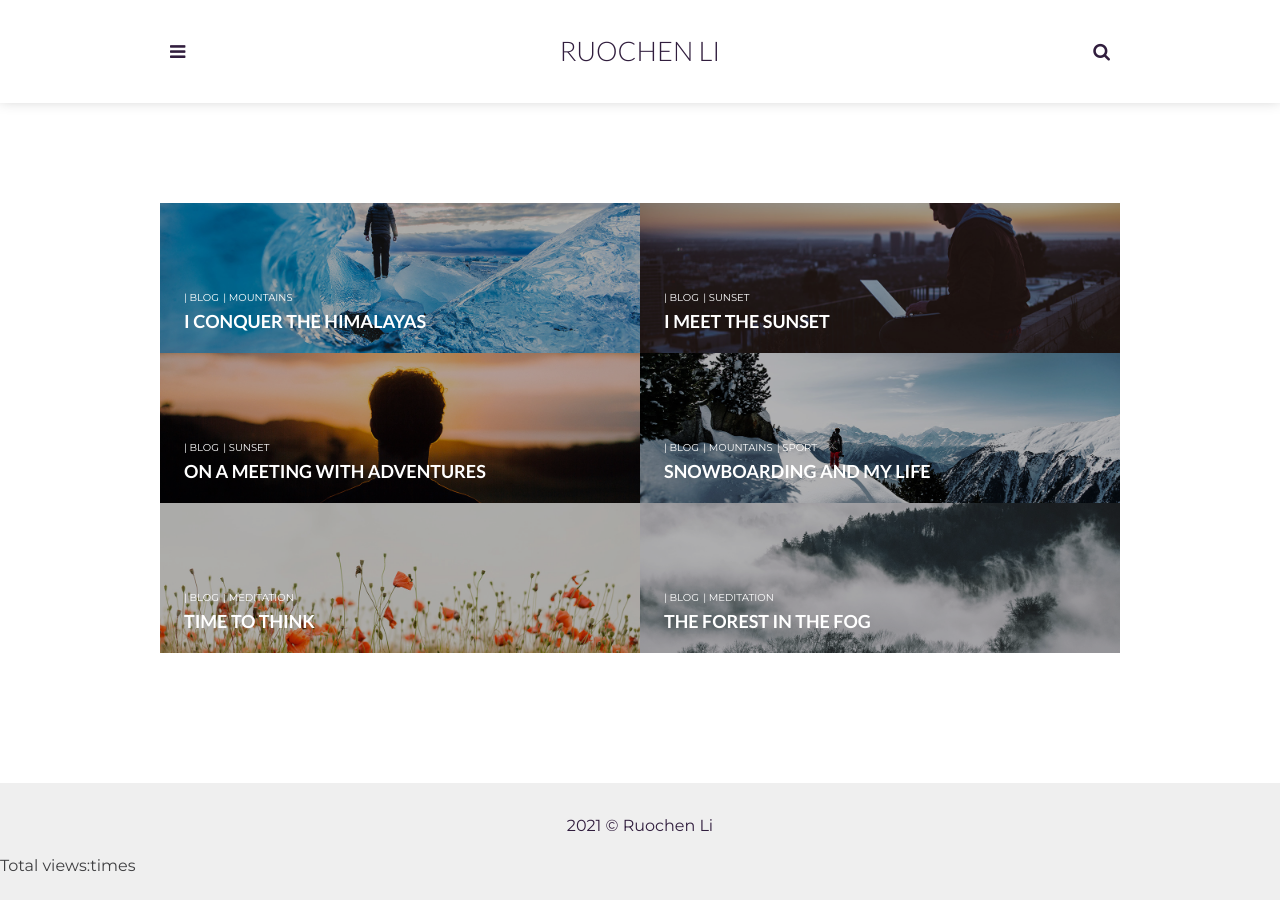
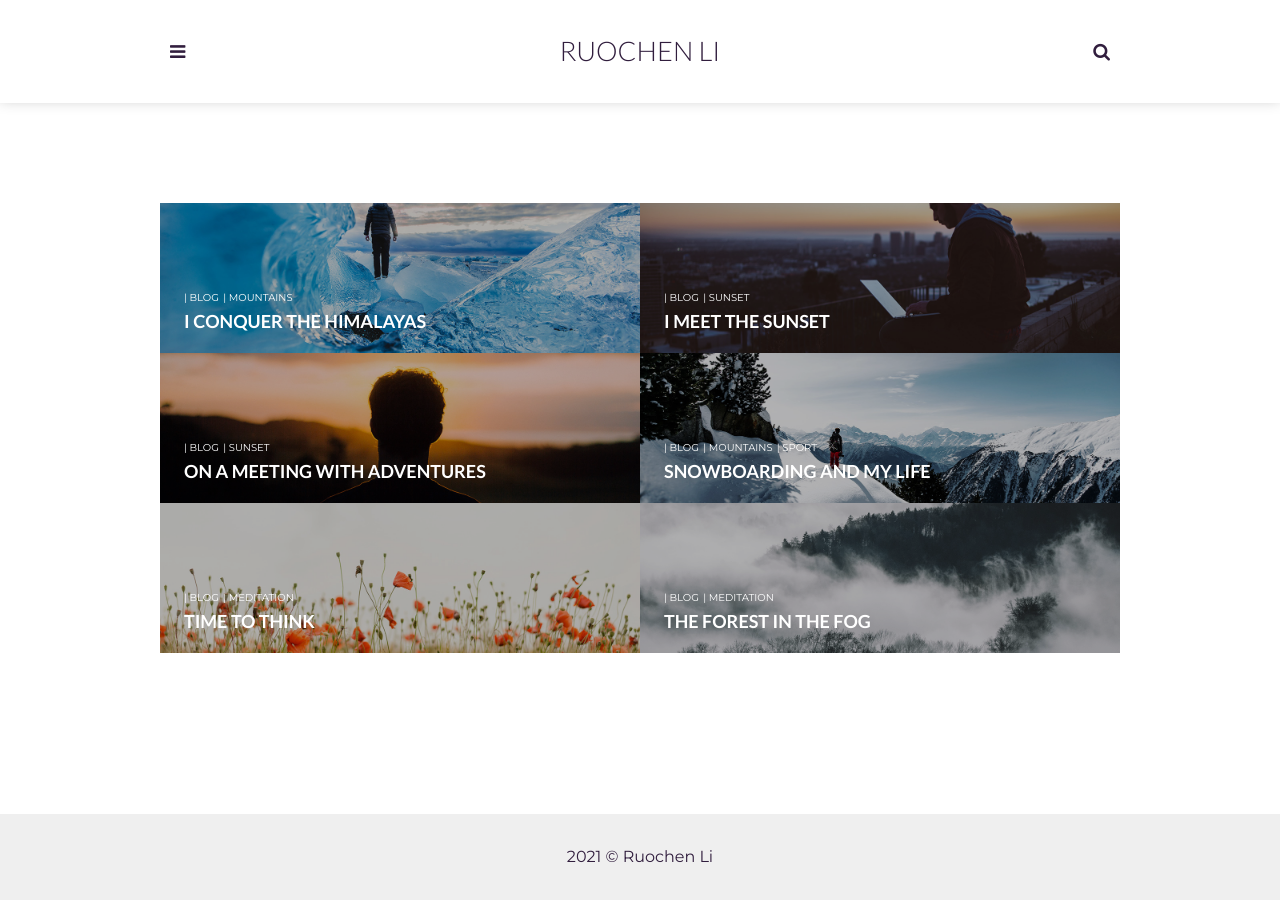
Before and after one commit to Carrotsniper/carrotsniper.github.io, a Jekyll site: the page built from index.html, in a window 1280 px wide. Built offline with Jekyll 4.4.1, drawn with Linux system fonts in a browser that asks for light colours; the list of posts is cut into pages by our own code; comment, search, counter and statistics services are not loaded.

Commit message:
Update footer.html

```diff
--- a/_includes/footer.html
+++ b/_includes/footer.html
@@ -2,10 +2,4 @@
   <div class="copyright">
     <p>{{site.time | date: '%Y'}} &copy; {{site.author}}</p>
   </div>
-
-  <p>
-    <script async src="//busuanzi.ibruce.info/busuanzi/2.3/busuanzi.pure.mini.js"></script>
-    <span id="busuanzi_container_site_pv">Total views:<span id="busuanzi_value_site_pv"></span>times</span>
-  </p>
-
 </footer> <!-- End Footer -->
```
